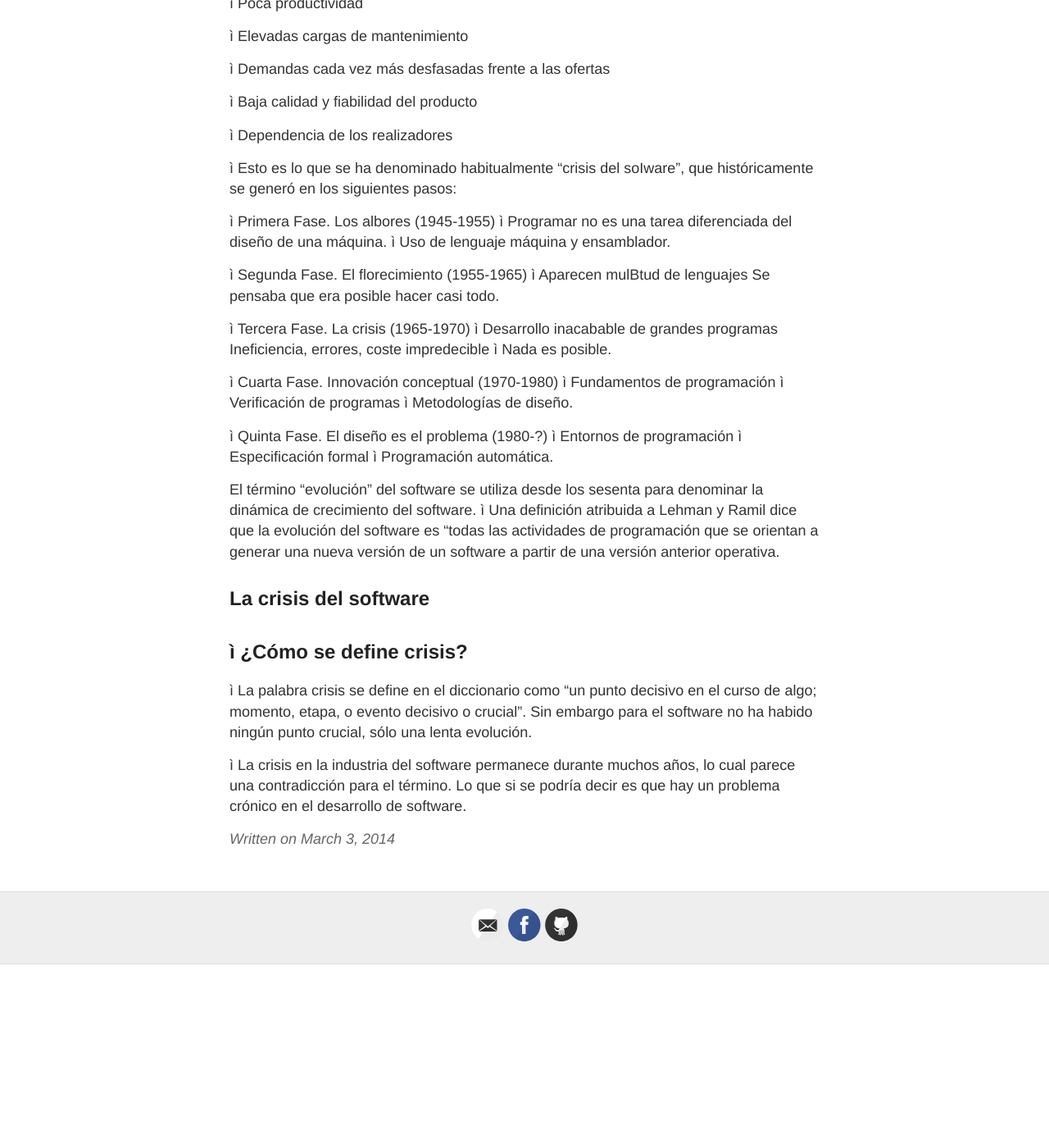
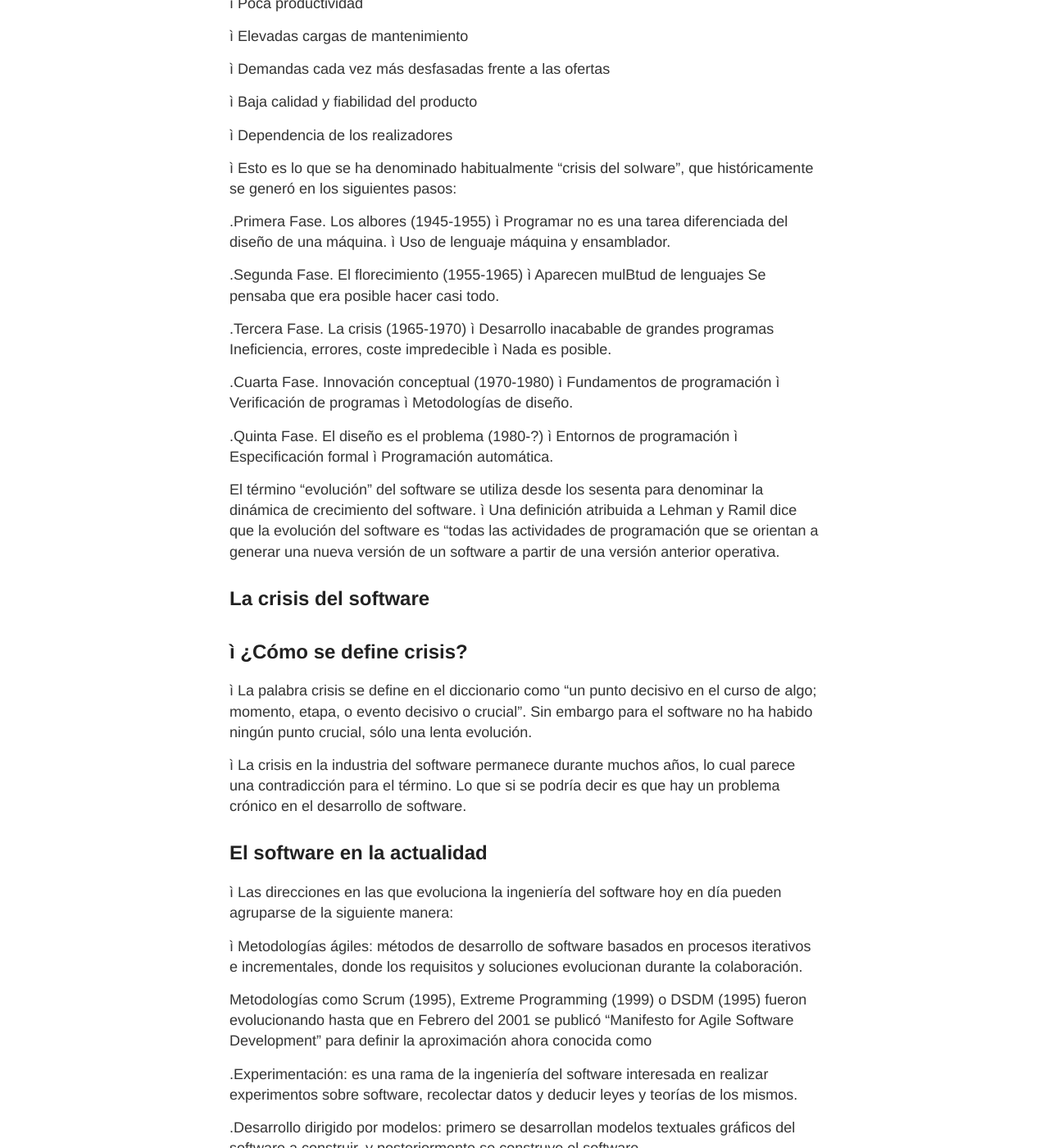
Before and after one commit to andrescharro22/Carlos-F007.github.io, a Jekyll site: the page built from _posts/2014-3-3-Hello-World.md, in a window 1280 px wide and 1400 px high, scrolled down 913 px. Shown: the whole window at 82% size. Built offline with Jekyll 4.4.1, drawn with Linux system fonts in a browser that asks for light colours; before the commit the page ends 2089 px from its top, so only the background shows below that; some of the changed text lies outside the part shown.

Commit message:
Update 2014-3-3-Hello-World.md

```diff
--- a/_posts/2014-3-3-Hello-World.md
+++ b/_posts/2014-3-3-Hello-World.md
@@ -48,26 +48,26 @@ software adolecía de:
 soIware", que históricamente se generó en los siguientes
 pasos:
 
-ì Primera Fase. Los albores (1945-1955)
+.Primera Fase. Los albores (1945-1955)
 ì Programar no es una tarea diferenciada del diseño de una
 máquina.
 ì Uso de lenguaje máquina y ensamblador.
 
-ì Segunda Fase. El florecimiento (1955-1965)
+.Segunda Fase. El florecimiento (1955-1965)
 ì Aparecen mulBtud de lenguajes
 Se pensaba que era posible hacer casi todo.
 
-ì Tercera Fase. La crisis (1965-1970)
+.Tercera Fase. La crisis (1965-1970)
 ì Desarrollo inacabable de grandes programas
 Ineficiencia, errores, coste impredecible
 ì Nada es posible.
 
-ì Cuarta Fase. Innovación conceptual (1970-1980)
+.Cuarta Fase. Innovación conceptual (1970-1980)
 ì Fundamentos de programación
 ì Verificación de programas
 ì Metodologías de diseño.
 
-ì Quinta Fase. El diseño es el problema (1980-?)
+.Quinta Fase. El diseño es el problema (1980-?)
 ì Entornos de programación
 ì Especificación formal
 ì Programación automática.
@@ -97,3 +97,31 @@ punto crucial, sólo una lenta evolución.
 muchos años, lo cual parece una contradicción para el término.
 Lo que si se podría decir es que hay un problema crónico en el
 desarrollo de software.
+
+
+El software en la actualidad
+--
+
+ì Las direcciones en las que evoluciona la ingeniería del software
+hoy en día pueden agruparse de la siguiente manera:
+
+ì Metodologías ágiles: métodos de desarrollo de software
+basados en procesos iterativos e incrementales, donde los
+requisitos y soluciones evolucionan durante la colaboración.
+
+Metodologías como Scrum (1995), Extreme Programming
+(1999) o DSDM (1995) fueron evolucionando hasta que en
+Febrero del 2001 se publicó “Manifesto for Agile Software
+Development” para definir la aproximación ahora conocida
+como
+
+.Experimentación: es una rama de la ingeniería del software
+interesada en realizar experimentos sobre software, recolectar
+datos y deducir leyes y teorías de los mismos.
+
+.Desarrollo dirigido por modelos: primero se desarrollan
+modelos textuales gráficos del software a construir, y
+posteriormente se construye el software.
+
+.Líneas de productos software, en lugar de productos
+individuales.
```
